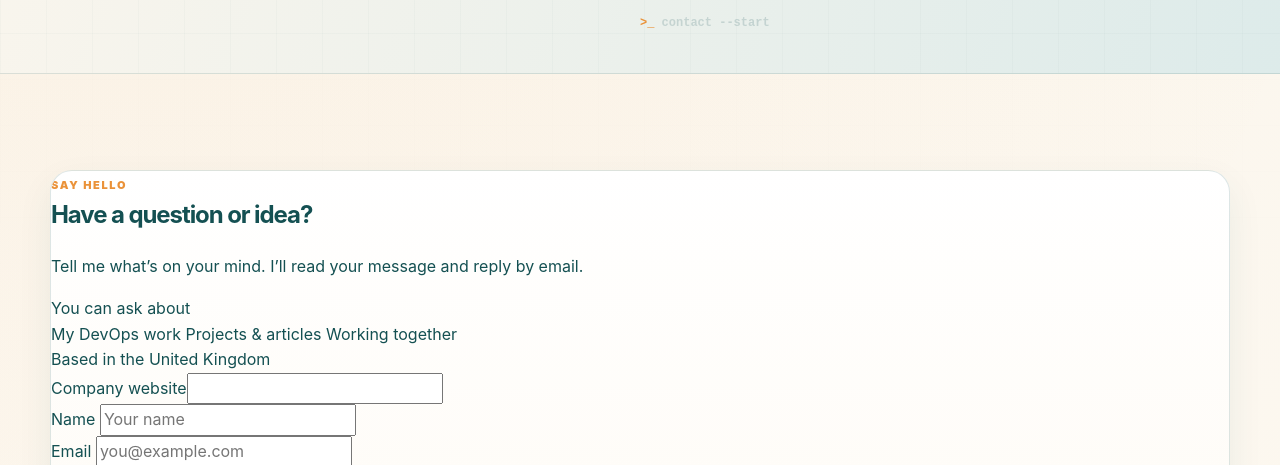
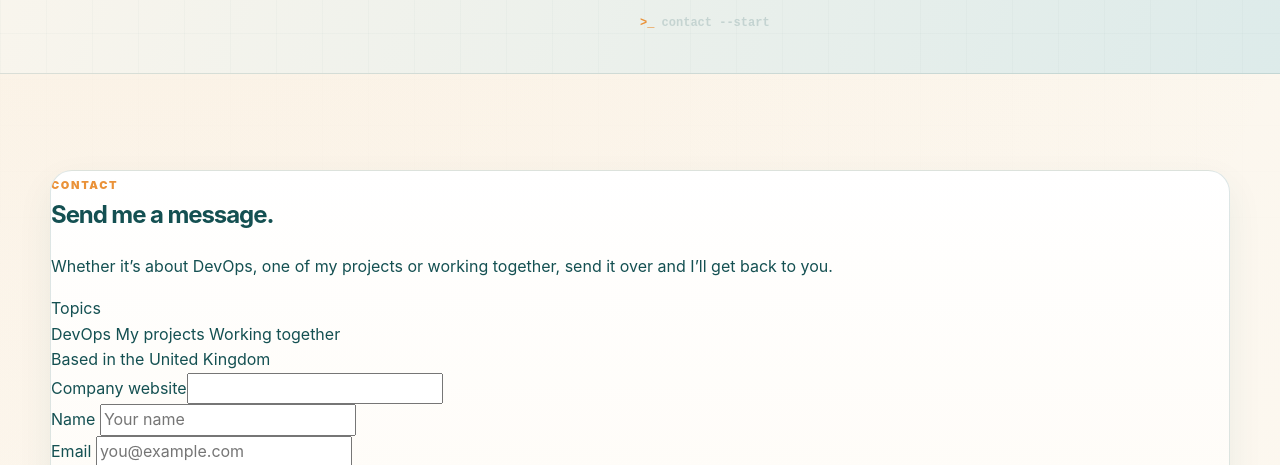
Before and after one commit to nabilislam30/nabildev, a website: page contact.html in a window 1280 px wide. Shown: the part 335-800 px from the top of the page. Drawn offline with Linux system fonts and the light colour scheme.

Commit message:
Simplify contact page wording

```diff
--- a/contact.html
+++ b/contact.html
@@ -8,7 +8,7 @@
 <script>(function(){try{var t=localStorage.getItem('nabil-theme');var light=t==='light'||(!t&&window.matchMedia&&matchMedia('(prefers-color-scheme: light)').matches);if(light)document.documentElement.dataset.theme='light';}catch(e){}})();</script>
 <link rel="canonical" href="https://nabildev.com/contact.html">
 <link rel="stylesheet" href="assets/styles.css">
-<link rel="stylesheet" href="assets/contact-page-20260913.css?v=20260913-2">
+<link rel="stylesheet" href="assets/contact-page-20260913.css?v=20260913-3">
 <link rel="icon" href="assets/favicon.svg" type="image/svg+xml">
 <meta name="theme-color" content="#052426">
 <meta property="og:type" content="website">
@@ -45,13 +45,13 @@
 <section class="contact-page"><div class="container">
   <div class="card contact-shell reveal">
     <div class="contact-intro">
-      <span class="kicker">Say hello</span>
-      <h2>Have a question or idea?</h2>
-      <p>Tell me what’s on your mind. I’ll read your message and reply by email.</p>
-      <div class="contact-topic-label">You can ask about</div>
+      <span class="kicker">Contact</span>
+      <h2>Send me a message.</h2>
+      <p>Whether it’s about DevOps, one of my projects or working together, send it over and I’ll get back to you.</p>
+      <div class="contact-topic-label">Topics</div>
       <div class="contact-topics" aria-label="Conversation topics">
-        <span>My DevOps work</span>
-        <span>Projects &amp; articles</span>
+        <span>DevOps</span>
+        <span>My projects</span>
         <span>Working together</span>
       </div>
       <div class="contact-location"><i aria-hidden="true"></i><span>Based in the United Kingdom</span></div>
@@ -142,6 +142,6 @@
   </div>
 </div>
 <script src="assets/script.js"></script>
-<script src="assets/contact-form-20260913.js?v=20260913-2"></script>
+<script src="assets/contact-form-20260913.js?v=20260913-3"></script>
 </body>
 </html>
```
